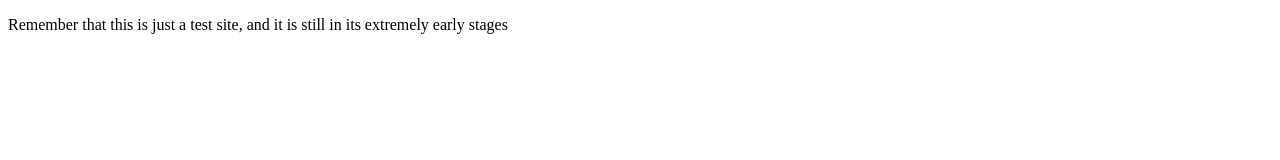
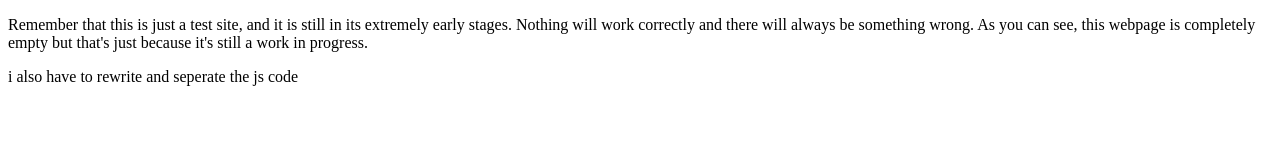
Before and after one commit to nellycaitano/Lyricolet, a plain HTML site: page Saturday-Nights-(DEMO)/index.html in a window 1280 px wide. Drawn offline with Linux system fonts and the light colour scheme.

Commit message:
Update index.html

```diff
--- a/Saturday-Nights-(DEMO)/index.html
+++ b/Saturday-Nights-(DEMO)/index.html
@@ -76,6 +76,8 @@
 	}
 	</script>
 
-	<p> Remember that this is just a test site, and it is still in its extremely early stages </p>
+	<p> Remember that this is just a test site, and it is still in its extremely early stages. Nothing will work correctly and there will always be something wrong. As you can see, this webpage is completely empty but that's just because it's still a work in progress.</p>
+	  <p>i also have to rewrite and seperate the js code</p>
+
   </body>
 </html>
```
